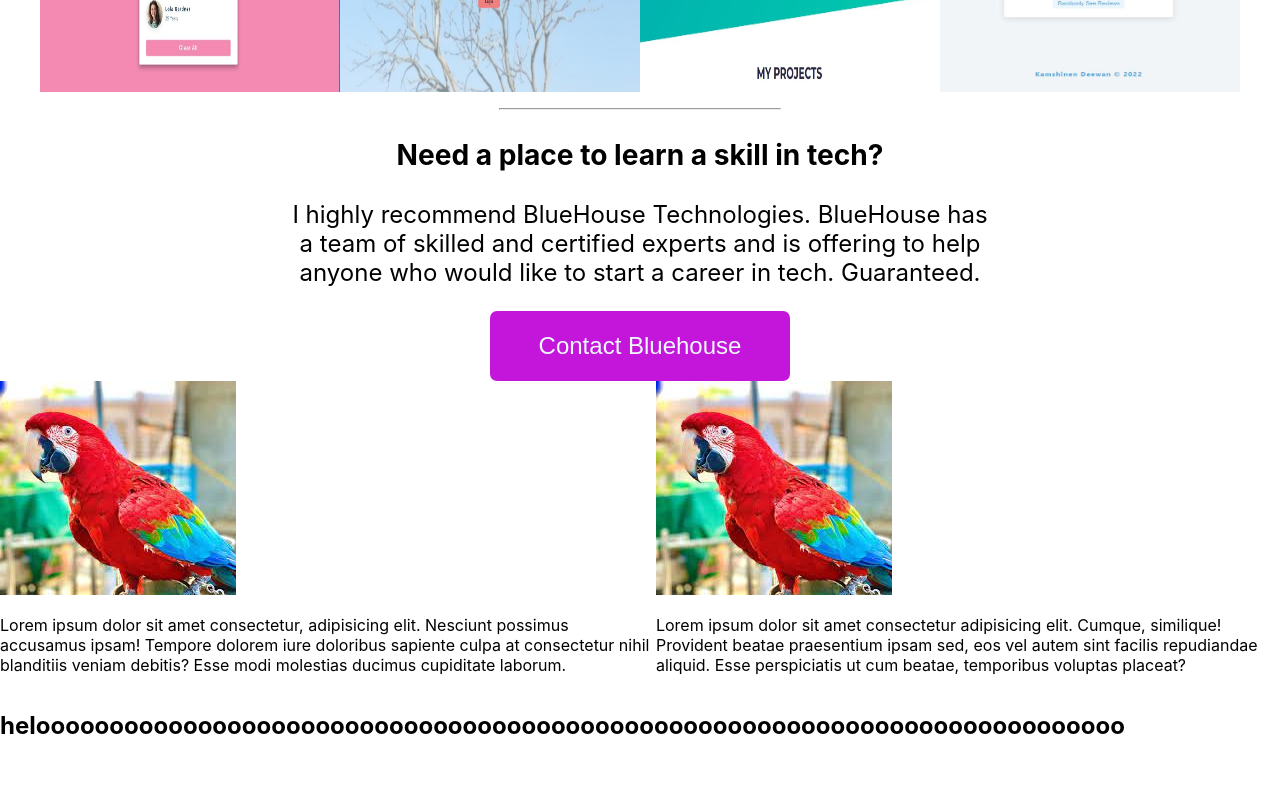
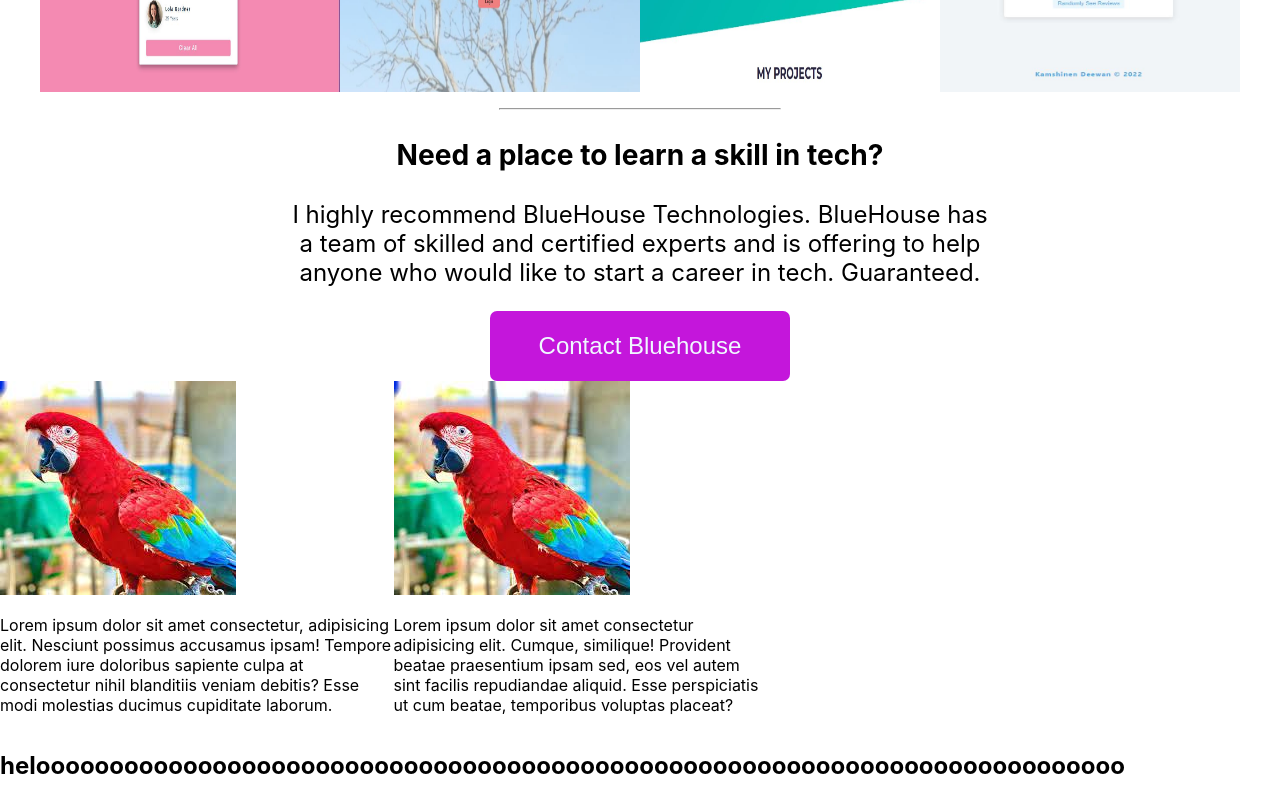
Before and after one commit to Muelji/myportfoliowebsite, a React (Create React App) app: page / in a window 1280 px wide. Shown: the part 2885-3685 px from the top of the page. Before the commit the page ends 3645 px from the top, so only its background shows below. Built offline with nearby package versions, Linux system fonts and the light colour scheme.

Commit message:
working on the test component

```diff
--- a/src/Components/Test.css
+++ b/src/Components/Test.css
@@ -1,4 +1,6 @@
 
 .divtest{
     display: flex;
+    justify-content: center;
+    width: 60%;
 }
```
